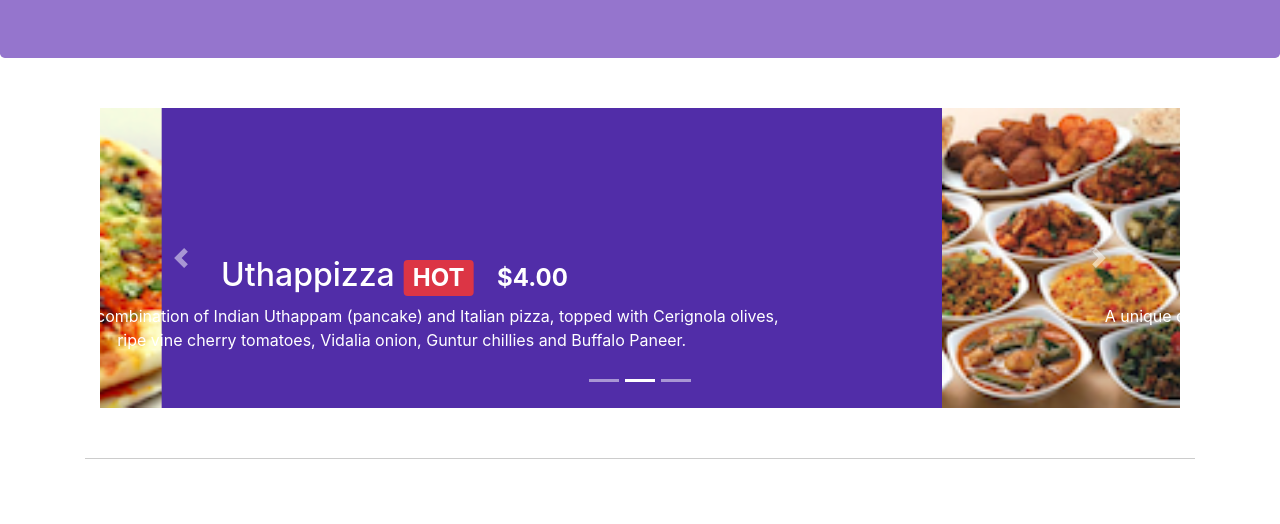
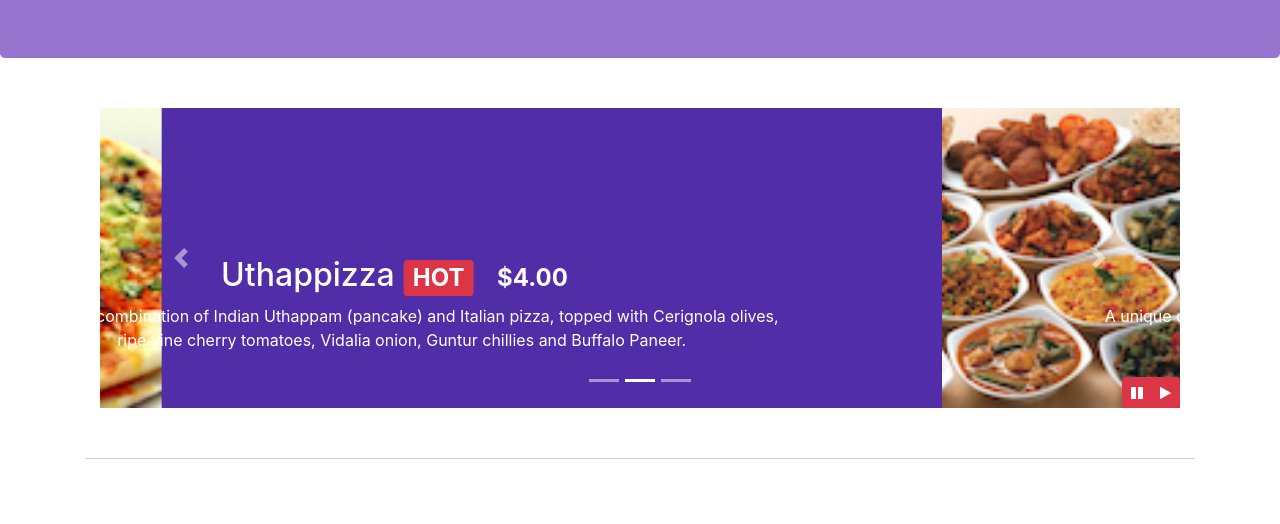
Before and after one commit to ChanandlerBonggg/bootstrap4, a website: page index.html in a window 1280 px wide. Shown: the part 276-800 px from the top of the page. Drawn offline with nearby package versions, Linux system fonts and the light colour scheme.

Commit message:
bootstrap jquery carousel buttons

```diff
--- a/css/styles.css
+++ b/css/styles.css
@@ -59,6 +59,12 @@ body {
 	min-height: 300px;
 }
 
+#carouselButtons {
+	right: 0px;
+	position: absolute;
+	bottom: 0px;
+}
+
 /*dt::after {
   content: ": ";
 }*/
--- a/index.html
+++ b/index.html
@@ -212,6 +212,14 @@
                     <a class="carousel-control-next" href="#mycarousel" role="button" data-slide="next">
                         <span class="carousel-control-next-icon"></span>
                     </a>
+                    <div class="btn-group" id="carouselButtons">
+                        <button class="btn btn-danger btn-sm" id="carousel-pause">
+                            <span class="fa fa-pause"></span>
+                        </button>
+                        <button class="btn btn-danger btn-sm" id="carousel-play">
+                            <span class="fa fa-play"></span>
+                        </button>
+                    </div>
                 </div>
             </div>
         </div>
@@ -322,7 +330,17 @@
     <script src="node_modules/jquery/dist/jquery.min.js"></script>
     <script src="node_modules/tether/dist/js/tether.min.js"></script>
     <script src="node_modules/bootstrap/dist/js/bootstrap.min.js"></script>
-
+    <script type="text/javascript">
+        $(document).ready(function(){
+            // $("#mycarousel").carousel({interval: 2000});
+            $("#carousel-pause").click(function(){
+                $("#mycarousel").carousel('pause');
+            });
+            $("#carousel-play").click(function(){
+                $("#mycarousel").carousel('cycle');
+            });
+        });
+    </script>
 
 </body>
 
```
